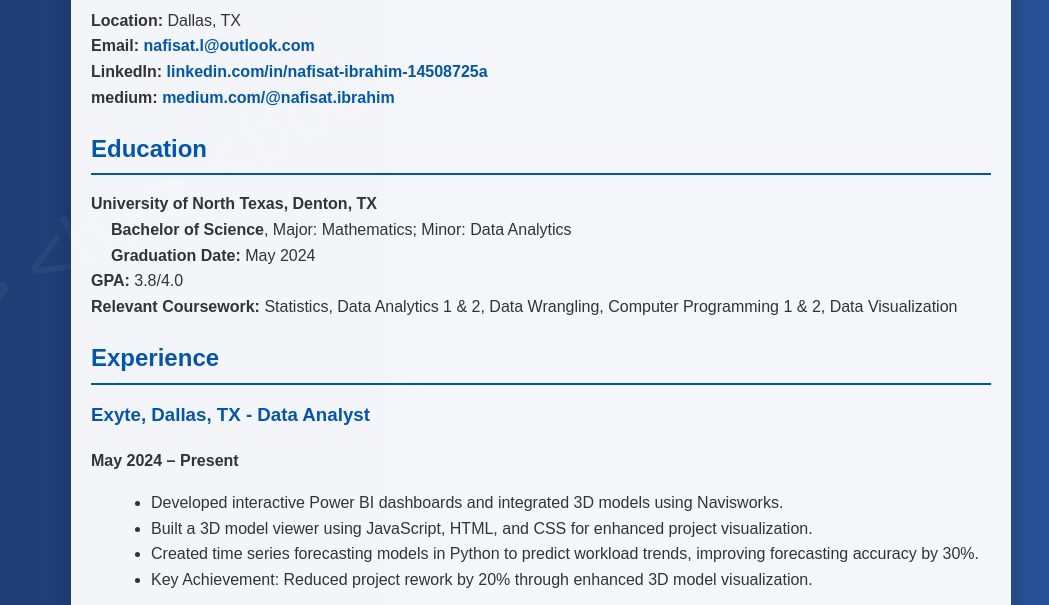
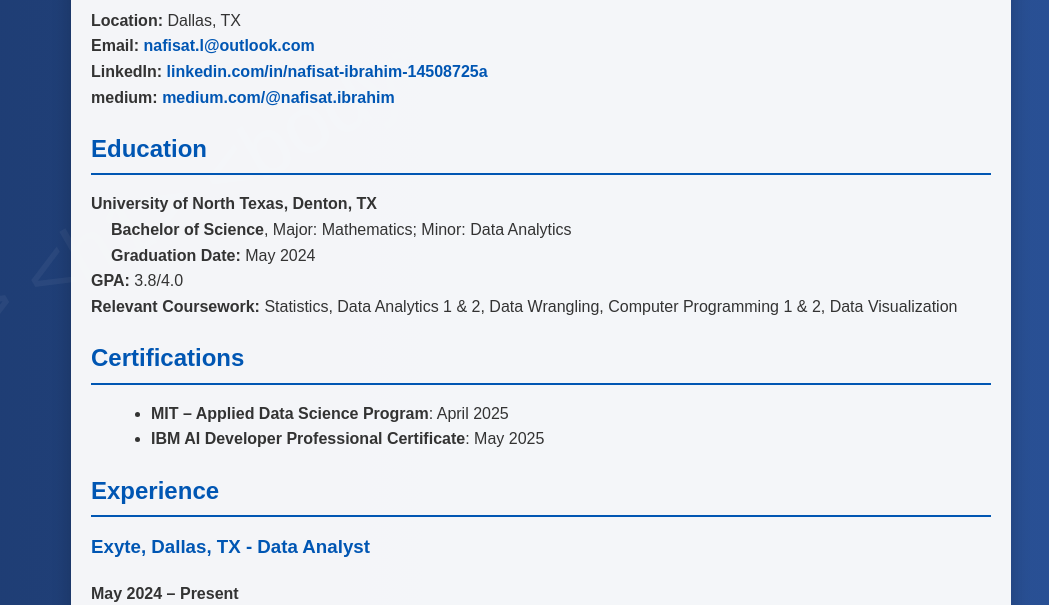
Before and after one commit to Nafisatibrahim/Nafisat-Ibrahim-resume, a plain HTML site: page index.html in a window 1280 px wide. Shown: the part 153-758 px from the top of the page, without its empty margins (99-1148 px from the left). Drawn offline with Linux system fonts and the light colour scheme.

Commit message:
Update index.html

```diff
--- a/index.html
+++ b/index.html
@@ -26,6 +26,14 @@
             <strong>GPA:</strong> 3.8/4.0<br>
             <strong>Relevant Coursework:</strong> Statistics, Data Analytics 1 & 2, Data Wrangling, Computer Programming 1 & 2, Data Visualization
         </p>
+    </div>
+
+    <div class="section">
+        <h2>Certifications</h2>
+        <ul>
+            <li><strong>MIT – Applied Data Science Program</strong>: April 2025</li>
+            <li><strong>IBM AI Developer Professional Certificate</strong>: May 2025</li>
+        </ul>
     </div>
 
 
```
